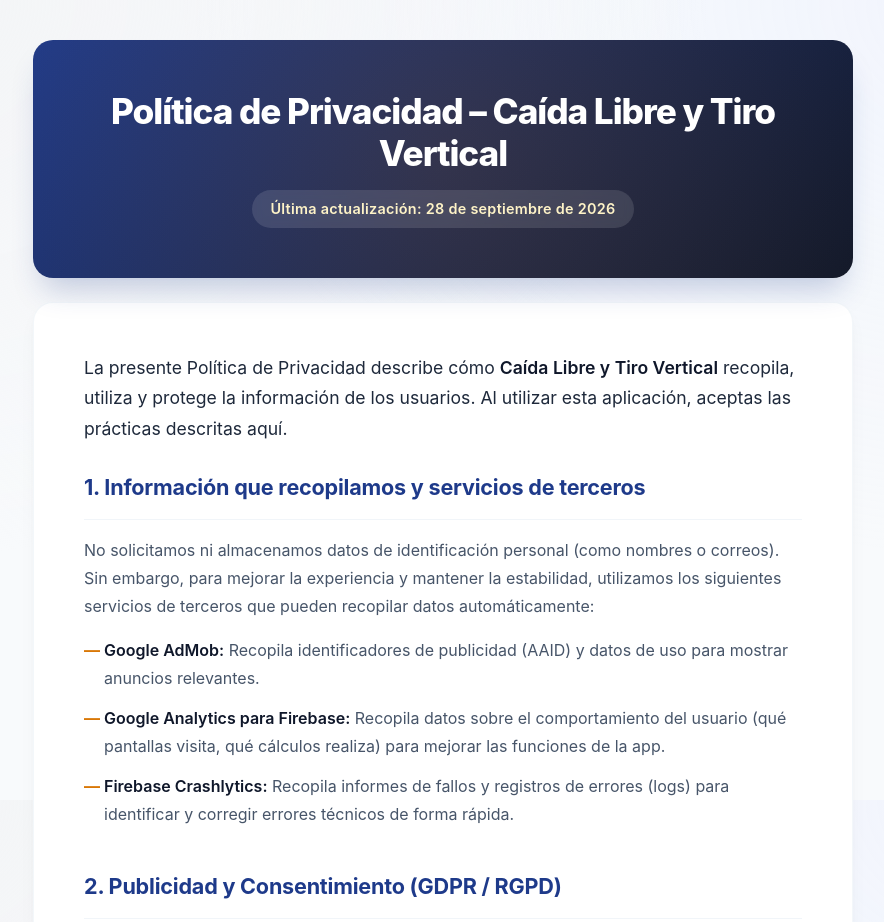
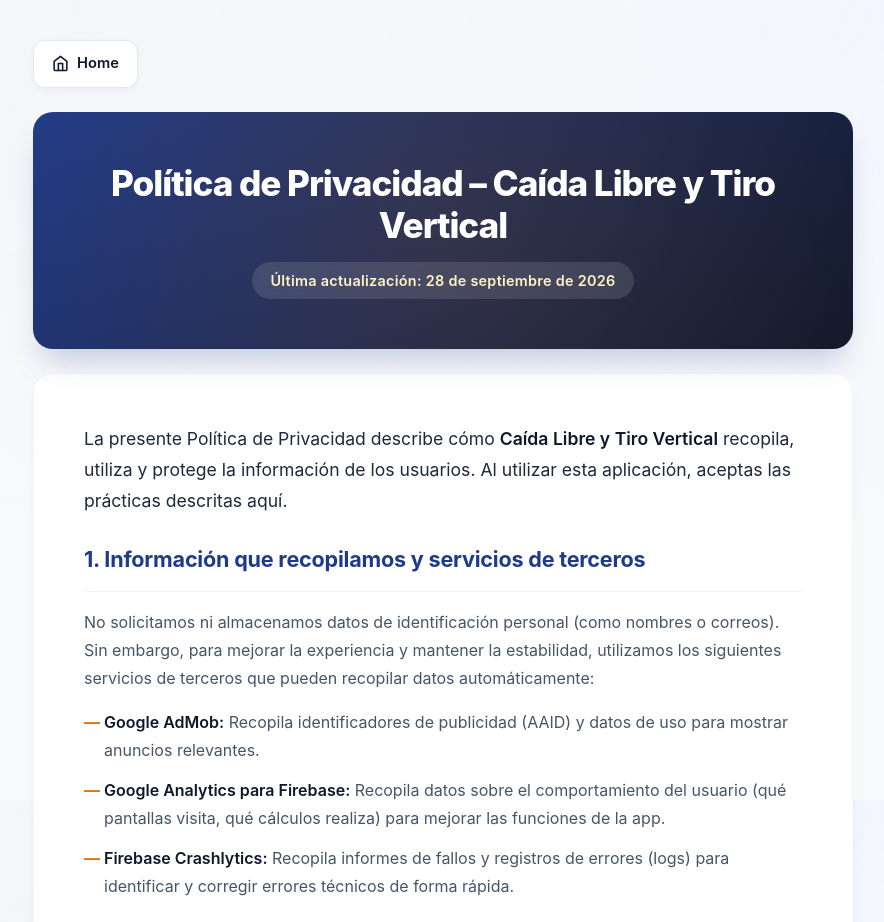
Before and after one commit to DtWStudio/dtwstudio.github.io, a plain HTML site: page caida-libre-privacy-policy.html in a window 1280 px wide. Shown: the top 922 px of the page, without its empty margins (197-1081 px from the left). Drawn offline with Linux system fonts and the light colour scheme.

Commit message:
caida-libre-privacy-policy.html

```diff
--- a/caida-libre-privacy-policy.html
+++ b/caida-libre-privacy-policy.html
@@ -43,6 +43,45 @@
             display: flex;
             flex-direction: column;
             gap: 24px;
+        }
+
+        /* Barra de Navegación Superior */
+        .top-nav {
+            display: flex;
+            justify-content: flex-start;
+        }
+
+        .home-btn {
+            display: inline-flex;
+            align-items: center;
+            gap: 8px;
+            background: #ffffff;
+            color: var(--primary-dark);
+            text-decoration: none;
+            font-weight: 600;
+            font-size: 0.92rem;
+            padding: 10px 18px;
+            border-radius: 12px;
+            border: 1px solid var(--border-color);
+            box-shadow: 0 2px 6px rgba(15, 23, 42, 0.04);
+            transition: all 0.2s ease;
+        }
+
+        .home-btn:hover {
+            border-color: var(--brand-color);
+            color: var(--brand-color);
+            transform: translateY(-2px);
+            box-shadow: 0 6px 14px rgba(30, 58, 138, 0.1);
+        }
+
+        .home-btn svg {
+            width: 17px;
+            height: 17px;
+            stroke: currentColor;
+            fill: none;
+            stroke-width: 2.2;
+            stroke-linecap: round;
+            stroke-linejoin: round;
         }
 
         /* Cabecera Estilo Premium */
@@ -213,6 +252,17 @@
 <body>
 <div class="wrapper">
 
+    <!-- BOTÓN HOME -->
+    <nav class="top-nav">
+        <a href="https://dtwstudio.github.io/index.html" class="home-btn" aria-label="Volver al inicio">
+            <svg viewBox="0 0 24 24">
+                <path d="M3 9l9-7 9 7v11a2 2 0 0 1-2 2H5a2 2 0 0 1-2-2z"></path>
+                <polyline points="9 22 9 12 15 12 15 22"></polyline>
+            </svg>
+            Home
+        </a>
+    </nav>
+
     <!-- ENCABEZADO -->
     <header class="hero-header">
         <h1>Política de Privacidad – Caída Libre y Tiro Vertical</h1>
```
